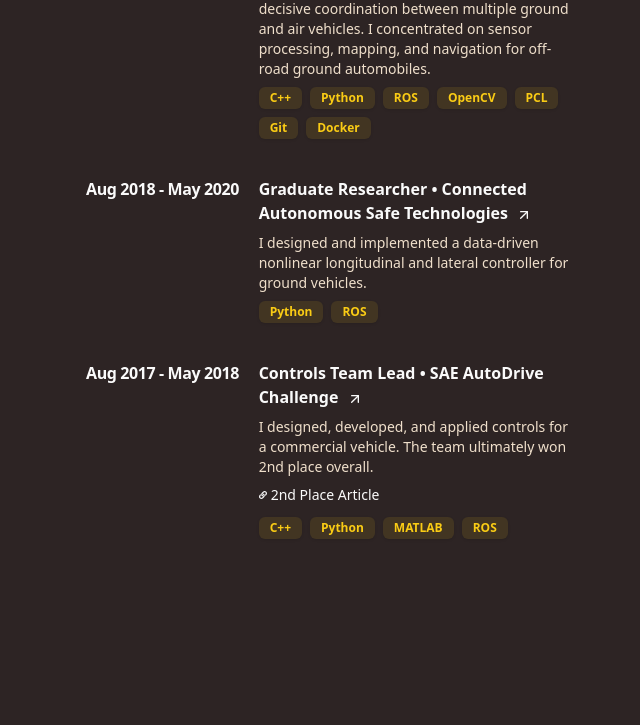
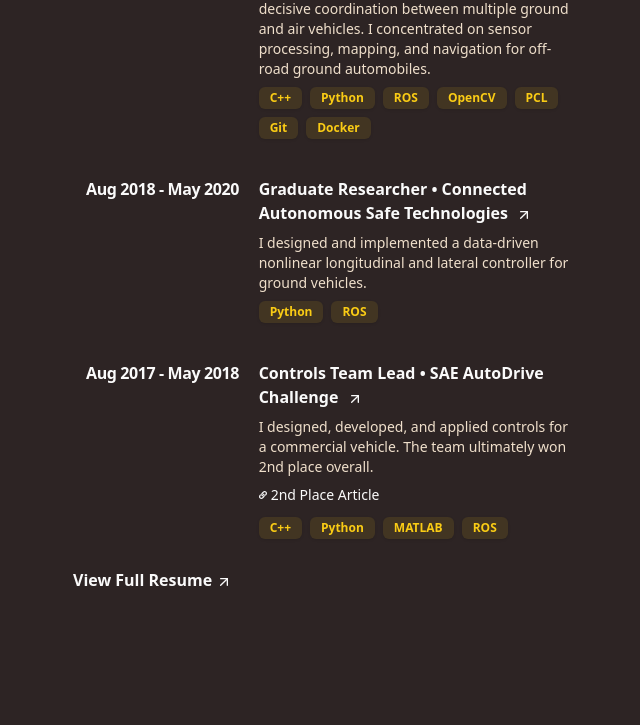
Before and after one commit to jclm97/portfolio, a Next.js app: page / in a window 1280 px wide. Shown: the part 1072-1797 px from the top of the page, without its empty margins (567-1207 px from the left). Built offline with nearby package versions, Linux system fonts and the light colour scheme.

Commit message:
add a resume to the website

```diff
--- a/src/components/Content.tsx
+++ b/src/components/Content.tsx
@@ -13,7 +13,6 @@
 }
 
 // only supported section names
-// TODO: make it more complicated with enums? hashmap to string values?
 const Content = () => {
   const content = PageDetailsFile.menu.map((item, index) => {
     switch (item.section.toLowerCase()) {
--- a/src/components/Experience.tsx
+++ b/src/components/Experience.tsx
@@ -134,11 +134,22 @@
   });
 
   return (
-    <section id="experience" className="flex flex-col gap-3 mb-16 lg:mb-36">
+    <section id="experience" className="flex flex-col gap-3 mb-16 lg:mb-24">
       <div className="lg:hidden font-bold uppercase text-base text-foreground pb-3">
         Experience
       </div>
       {experience}
+      <a
+        href="resume.pdf"
+        target="_blank"
+        rel="noopener noreferrer"
+        className="group/mainlink text-foreground font-bold text-base hover:text-link focus-visible:text-link"
+      >
+        <span>View Full Resume</span>
+        <span>
+          <LuArrowUpRight className="ml-1 inline-block h-4 w-4 transition-transform group-hover/mainlink:translate-x-1 group-hover/mainlink:-translate-y-1 group-focus-visible/mainlink:translate-x-1 group-focus-visible/mainlink:-translate-y-1"></LuArrowUpRight>
+        </span>
+      </a>
     </section>
   );
 };
```
Also changed, not shown: 1 other file (tests, documents, lock files or other folders).
